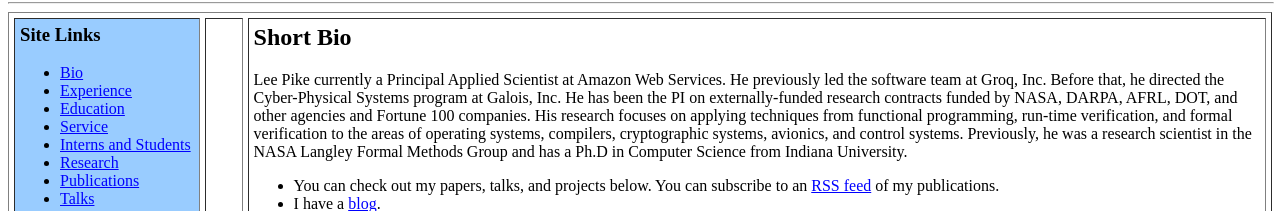
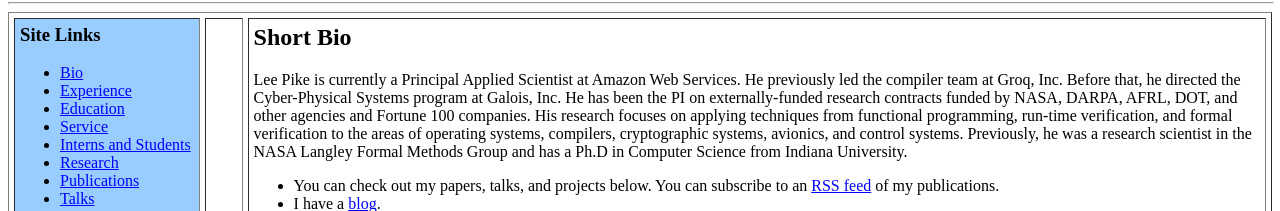
Before and after one commit to leepike/leepiike.github.io, a plain HTML site: page index.html in a window 1280 px wide. Shown: the part 289-500 px from the top of the page. Drawn offline with Linux system fonts and the light colour scheme.

Commit message:
Fix typos

```diff
--- a/index.html
+++ b/index.html
@@ -83,8 +83,8 @@ emailE=('leepike@' + 'gmail.com')
 <br></td>
 <td width="82%" valign="top" align="left"><!--Body begin-->
 <h2><a name="Short_Bio_" id="Short_Bio_"></a>Short Bio<br></h2>
-<p>Lee Pike currently a Principal Applied Scientist at Amazon Web
-Services. He previously led the software team at Groq, Inc.  Before
+<p>Lee Pike is currently a Principal Applied Scientist at Amazon Web
+Services. He previously led the compiler team at Groq, Inc.  Before
 that, he directed the Cyber-Physical Systems program at Galois,
 Inc. He has been the PI on externally-funded research contracts funded
 by NASA, DARPA, AFRL, DOT, and other agencies and Fortune 100
```
